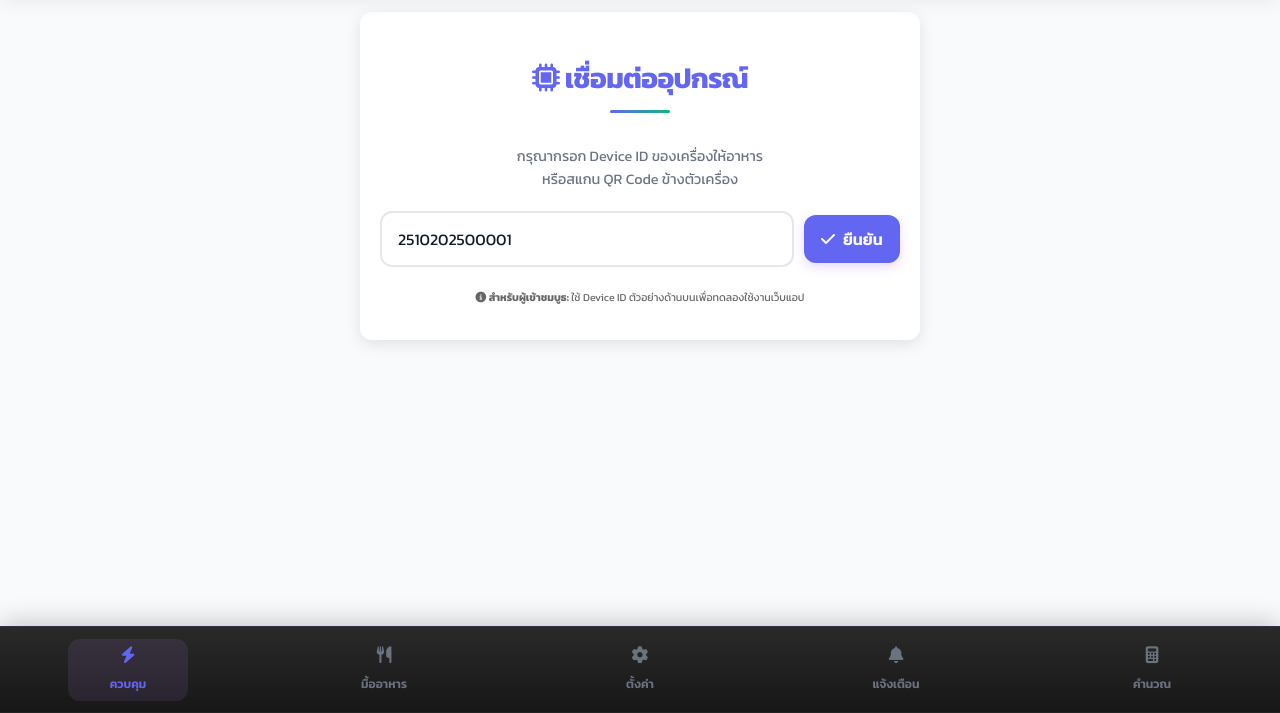
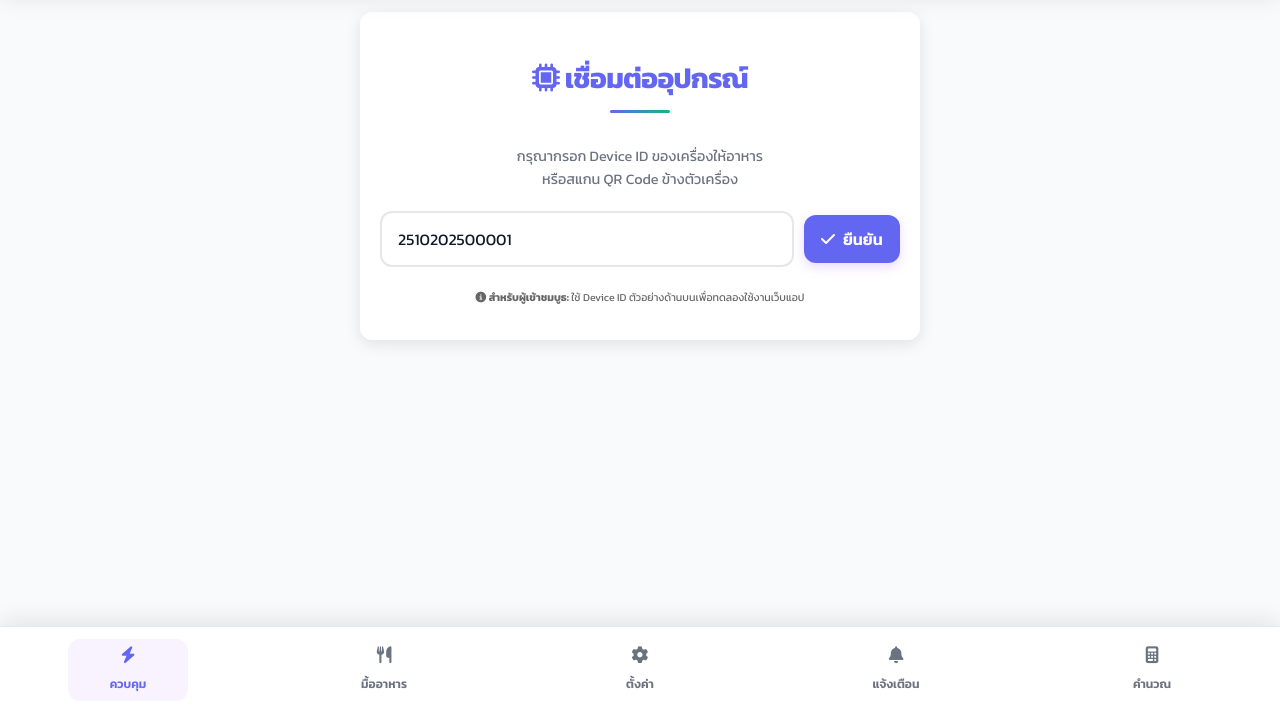
Before and after one commit to Suphakit-dechudomchot/Pawotonomous-Feeder-Web, a website with bundled scripts: page index.html in a window 1280 px wide. Shown: the part 87-800 px from the top of the page. Built offline with nearby package versions, Linux system fonts and the light colour scheme; no server answers.

Commit message:
fix bottom nav theme adaptation

```diff
--- a/css/style.css
+++ b/css/style.css
@@ -327,11 +327,11 @@ button.requires-online:disabled::after {
     display: flex;
     justify-content: space-around;
     align-items: center;
-    background: linear-gradient(180deg, rgba(30, 30, 30, 0.95) 0%, rgba(18, 18, 18, 0.98) 100%);
+    background: var(--card-background);
     backdrop-filter: blur(10px);
     -webkit-backdrop-filter: blur(10px);
-    border-top: 1px solid rgba(187, 134, 252, 0.2);
-    box-shadow: 0 -4px 24px rgba(0, 0, 0, 0.2), 0 -1px 0 rgba(255, 255, 255, 0.05) inset;
+    border-top: 1px solid var(--border-color);
+    box-shadow: 0 -4px 24px var(--shadow-color);
     padding: 12px 0;
     z-index: 100;
 }
```
